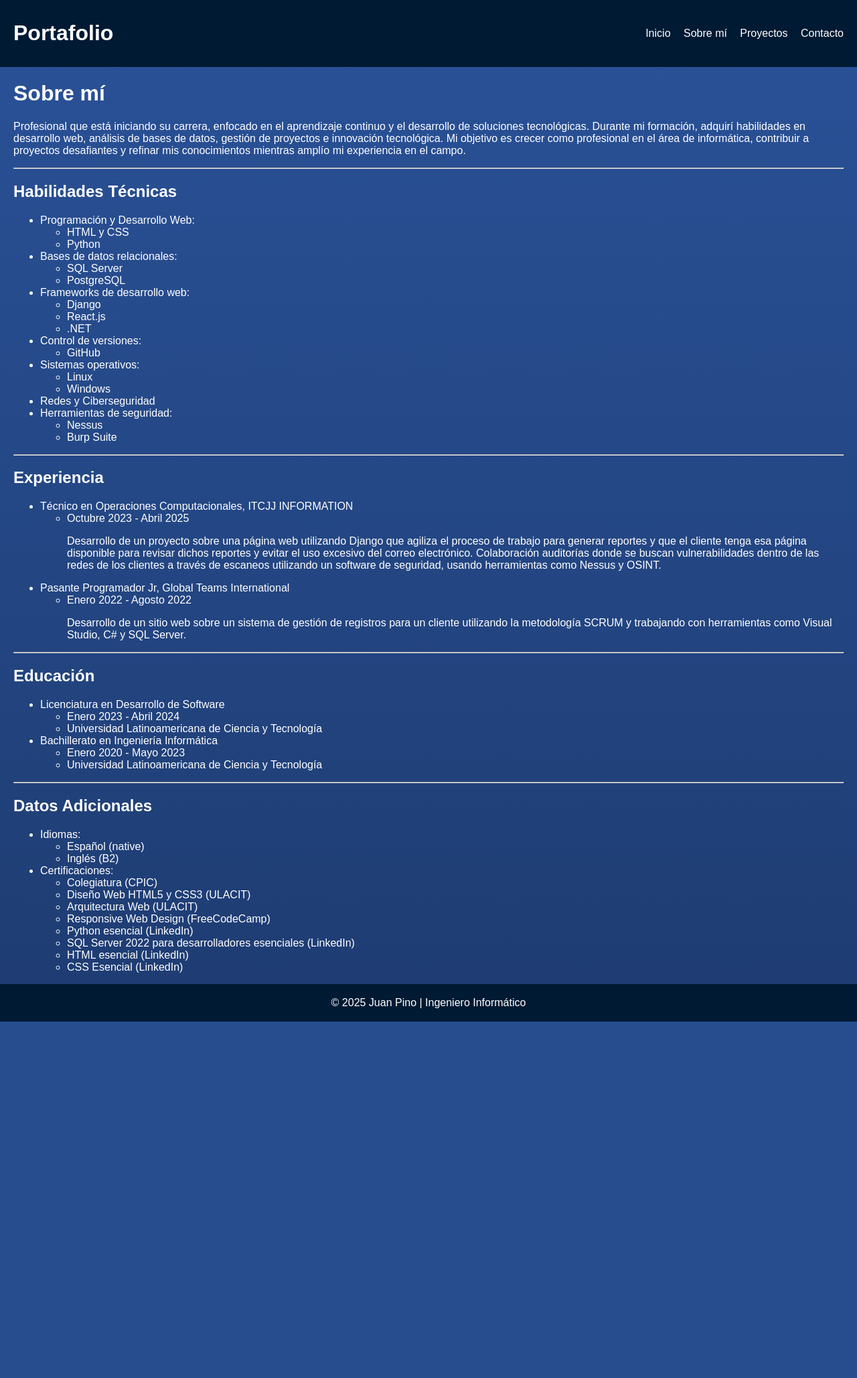
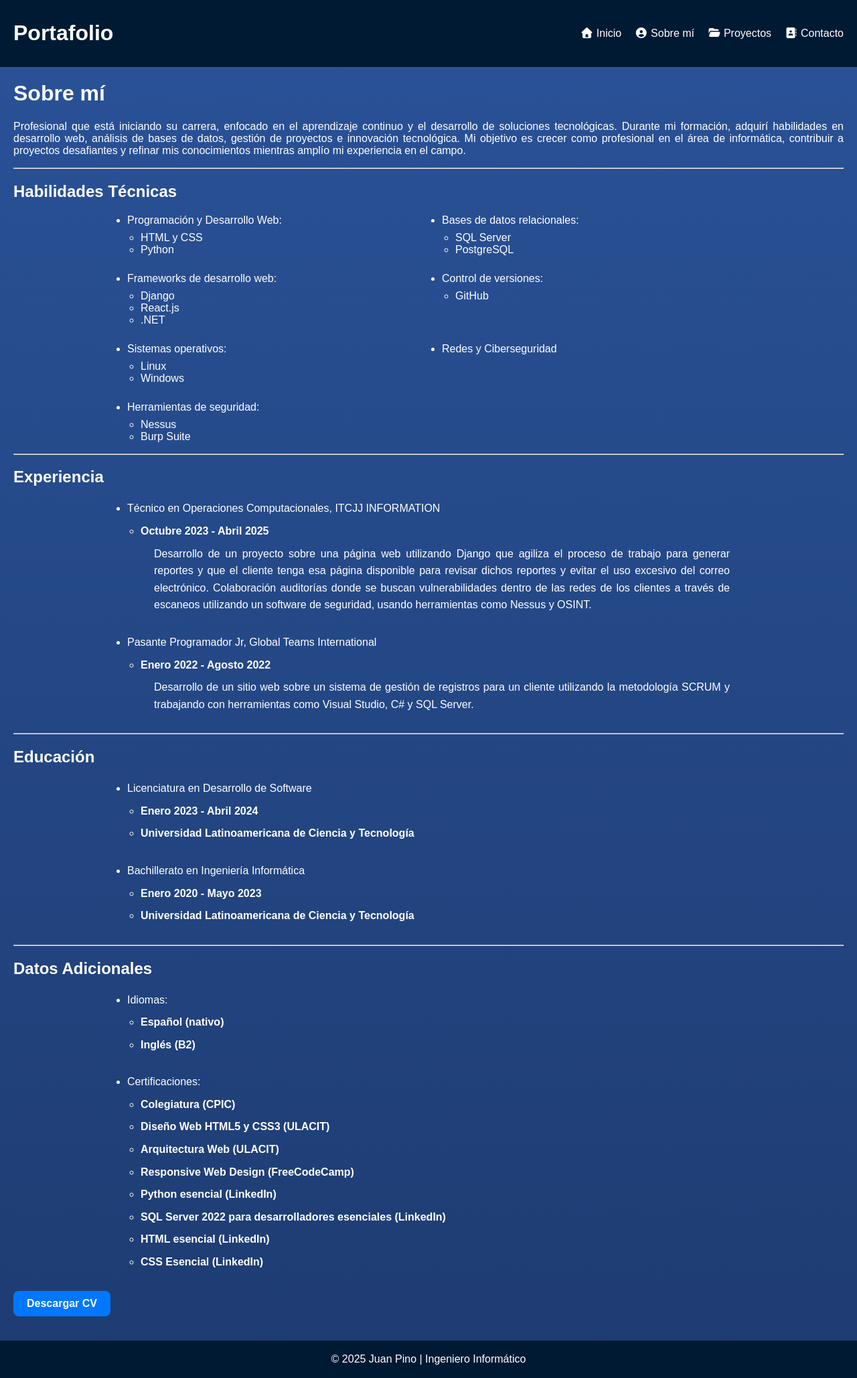
Before and after one commit to Pino835/portfolio_project, a Django app: page /mypage/about/ in a window 1280 px wide. Shown: the whole page at 67% size. Before the commit the page ends 1525 px from the top, so only its background shows below. Run offline with Django 5.2, Linux system fonts and the light colour scheme; some libraries are stand-ins or nearby versions.

Commit message:
Commit #3: - Cambios de estructura y texto en HTML. - CV Agregado para descargar. - CSS actualizados.

```diff
--- a/mypage/core/static/css/about.css
+++ b/mypage/core/static/css/about.css
@@ -1,4 +1,125 @@
-main{
+main {
     margin-left: 20px;
     margin-right: 20px;
 }
+
+#skills {
+  max-width: 900px;   /* ancho máximo del bloque */
+  margin: 0 auto;     /* centra el contenedor */
+}
+
+#skills > ul {
+  display: grid;
+  grid-template-columns: repeat(2, 1fr); /* 2 columnas iguales */
+  gap: 25px 40px; /* espacio entre columnas y filas */
+  list-style: disc; /* quita los puntos de la lista principal */
+  padding-left: 0;
+}
+
+/* Sublistas (las internas) */
+#skills ul ul {
+  list-style-type: circle; /* conserva viñetas */
+  padding-left: 20px;    /* sangría */
+  margin-top: 8px;       /* separación del título */
+}
+
+#work {
+  max-width: 900px;
+  margin: 0 auto;
+}
+
+#work ul {
+  list-style: disc;       /* quita los puntos */
+  padding-left: 0;
+  margin: 0;
+}
+
+#work > ul > li {
+  margin-bottom: 30px;    /* espacio entre cada experiencia */
+  line-height: 1.6;
+}
+
+#work ul ul {
+  list-style-type: circle;  /* sin puntos para fechas */
+  padding-left: 20px;
+  margin-top: 8px;
+}
+
+#work ul ul li {
+  font-weight: bold;      /* resalta las fechas */
+  margin-bottom: 8px;
+}
+
+#work p {
+  margin: 0 0 10px 20px;  /* sangría hacia la derecha y espacio abajo */
+  text-align: justify;    /* justifica el texto */
+}
+
+#education {
+  max-width: 900px;
+  margin: 0 auto;
+}
+
+#education ul {
+  list-style: disc;       /* quita los puntos */
+  padding-left: 0;
+  margin: 0;
+}
+
+#education > ul > li {
+  margin-bottom: 30px;    /* espacio entre cada experiencia */
+  line-height: 1.6;
+}
+
+#education ul ul {
+  list-style-type: circle;  /* sin puntos para fechas */
+  padding-left: 20px;
+  margin-top: 8px;
+}
+
+#education ul ul li {
+  font-weight: bold;      /* resalta las fechas */
+  margin-bottom: 8px;
+}
+
+#add {
+  max-width: 900px;
+  margin: 0 auto;
+}
+
+#add ul {
+  list-style: disc;       /* quita los puntos */
+  padding-left: 0;
+  margin: 0;
+}
+
+#add > ul > li {
+  margin-bottom: 30px;    /* espacio entre cada experiencia */
+  line-height: 1.6;
+}
+
+#add ul ul {
+  list-style-type: circle;  /* sin puntos para fechas */
+  padding-left: 20px;
+  margin-top: 8px;
+}
+
+#add ul ul li {
+  font-weight: bold;      /* resalta las fechas */
+  margin-bottom: 8px;
+}
+
+.btn-download {
+  display: inline-block;
+  background-color: #0077ff;
+  color: white;
+  padding: 10px 20px;
+  border-radius: 8px;
+  text-decoration: none;
+  font-weight: 600;
+  transition: background-color 0.3s ease, transform 0.2s ease;
+}
+
+.btn-download:hover {
+  background-color: #005fcb;
+}
--- a/mypage/core/static/css/contact.css
+++ b/mypage/core/static/css/contact.css
@@ -3,7 +3,11 @@ main{
     margin-right: 20px;
 }
 
-a{
+#contact li{
+    margin: 0 0 10px 20px;
+}
+
+#contact a{
     text-decoration: none;
     color: white;
 }
--- a/mypage/core/templates/base.html
+++ b/mypage/core/templates/base.html
@@ -13,10 +13,10 @@
   <header>
     <h1>Portafolio</h1>
     <nav>
-      <a href="{% url 'home' %}">Inicio</a>
-      <a href="{% url 'about' %}">Sobre mí</a>
-      <a href="{% url 'projects' %}">Proyectos</a>
-      <a href="{% url 'contact' %}">Contacto</a>
+      <a href="{% url 'home' %}"><i class="fa-solid fa-house"></i> Inicio</a>
+      <a href="{% url 'about' %}"><i class="fa-solid fa-circle-user"></i> Sobre mí</a>
+      <a href="{% url 'projects' %}"><i class="fa-solid fa-folder-open"></i></i> Proyectos</a>
+      <a href="{% url 'contact' %}"><i class="fa-solid fa-address-book"></i> Contacto</a>
     </nav>
   </header>
 
--- a/mypage/core/templates/core/about.html
+++ b/mypage/core/templates/core/about.html
@@ -11,7 +11,7 @@
 
 {% block content %}
   <h1>Sobre mí</h1>
-  <p>
+  <p style="text-align: justify;">
     Profesional que está iniciando su carrera, enfocado en el aprendizaje continuo y el desarrollo de soluciones
     tecnológicas. Durante mi formación, adquirí habilidades en desarrollo web, análisis de bases de datos,
     gestión de proyectos e innovación tecnológica. Mi objetivo es crecer como profesional en el área de
@@ -22,6 +22,7 @@
   <hr/>
 
   <h2>Habilidades Técnicas</h2>
+  <div id="skills">
     <ul>
       <li>
         Programación y Desarrollo Web:
@@ -69,10 +70,12 @@
         </ul>
       </li>
     </ul>
+  </div>
 
   <hr/>
 
   <h2>Experiencia</h2>
+  <div id="work">
     <ul>
         <li>
           Técnico en Operaciones Computacionales, ITCJJ INFORMATION
@@ -103,10 +106,12 @@
         </ul>
       </li>
     </ul>
+  </div>
 
   <hr/>
 
   <h2>Educación</h2>
+  <div id="education">
     <ul>
       <li>
         Licenciatura en Desarrollo de Software
@@ -123,14 +128,16 @@
         </ul>
       </li>
     </ul>
+  </div>
 
   <hr/>
 
   <h2>Datos Adicionales</h2>
+  <div id="add">
     <ul>
       <li>Idiomas:
         <ul>
-        <li>Español (native)</li>
+          <li>Español (nativo)</li>
           <li>Inglés (B2)</li>
         </ul>
       </li>
@@ -147,5 +154,12 @@
         </ul>
       </li>
     </ul>
+  </div>
+
+  <a href="{% static 'docs/2025_JUAN_DIEGO_PINO_TORRES.pdf' %}" download class="btn-download">
+    Descargar CV
+  </a>
+
+ <br><br><br>
 
 {% endblock %}
--- a/mypage/core/templates/core/home.html
+++ b/mypage/core/templates/core/home.html
@@ -12,7 +12,6 @@
 {% block content %}
   <h1>Juan Diego Pino</h1>
   <h2>Ingeniero Informático</h2>
-  <img src="{% static 'images/profile.jpg' %}"/>
+  <img class="profile-img" src="{% static 'images/profile.jpg' %}"/>
   <br/>
-
 {% endblock %}
--- a/mypage/core/templates/core/projects.html
+++ b/mypage/core/templates/core/projects.html
@@ -10,7 +10,7 @@
 {% endblock %}
 
 {% block content %}
-  <h1>Mis Proyectos</h1>
+  <h1 style="margin:20px;">Mis Proyectos</h1>
   <div class="grid">
     {% for project in projects %}
       <div class="card">
```
Also changed, not shown: mypage/core/static/css/home.css (+5 -5 lines), mypage/core/templates/core/contact.html (+8 -6 lines), 1 other file. Lines whose indentation alone changed are shown as unchanged.
